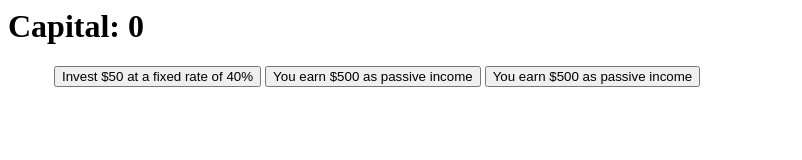
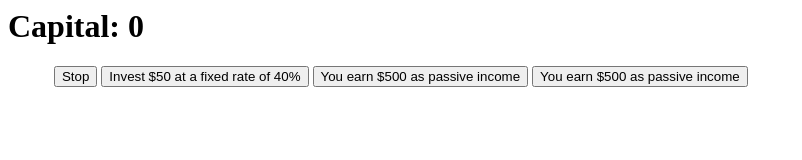
Before and after one commit to codetilldrop/Richie, a plain HTML site: page index.html in a window 1280 px wide. Both pictures are taken after a click on the button "Play". Shown: the whole page, without its empty margins (0-802 px from the left). Drawn offline with Linux system fonts and the light colour scheme.

Commit message:
Added a stop button with a stop function

```diff
--- a/index.html
+++ b/index.html
@@ -4,6 +4,7 @@
   <body>
     <h1 id="capital">Capital: 0</h1>
     <button id="play_button" onclick="play()">Play</button>
+    <button id="stop_button" onclick="stop()">Stop</button>
     <button id="choice_one" value="" onclick="choiceSelected(this)"></button>
     <button id="choice_two" value="" onclick="choiceSelected(this)"></button>
     <button id="choice_three" value="" onclick="choiceSelected(this)"></button>
@@ -17,6 +18,7 @@
     var choiceThree = document.getElementById("choice_three");
     var playButton = document.getElementById("play_button");
     var capitalText = document.getElementById("capital");
+    var stopButton = document.getElementById("stop_button");
 
     var endOfYear = 5;
 
@@ -56,10 +58,12 @@
     choiceTwo.style.visibility = "hidden";
     choiceThree.style.visibility = "hidden";
 
+    stopButton.style.visibility = "hidden";
     // Play function: Hides the current play button
     // and begins to execute the game
     function play () {
       playButton.style.visibility = "hidden";
+      stopButton.style.visibility = "visible";
       generateChoices();
     }
 
@@ -99,7 +103,7 @@
         // Checking if there is any chance in
         // determining the income generated by the user's choice
         if (selectedValueProps.chance) {
-          var chance = Math.floor(Math.random() * 1);
+          var chance = Math.floor(Math.random() * 5);
           if (chance === 0) {
             capital += selectedValueProps.pointsOnWin;
           } else {
@@ -116,5 +120,14 @@
       capitalText.innerHTML = "Capital: $" + capital;
       generateChoices();
     }
+
+    // This function will stop the game (pretty much just hide everything)
+    function stop() {
+      choiceOne.style.visibility = "hidden";
+      choiceTwo.style.visibility = "hidden";
+      choiceThree.style.visibility = "hidden";
+
+      stopButton.style.visibility = "hidden";
+    }
   </script>
 </html>
```
